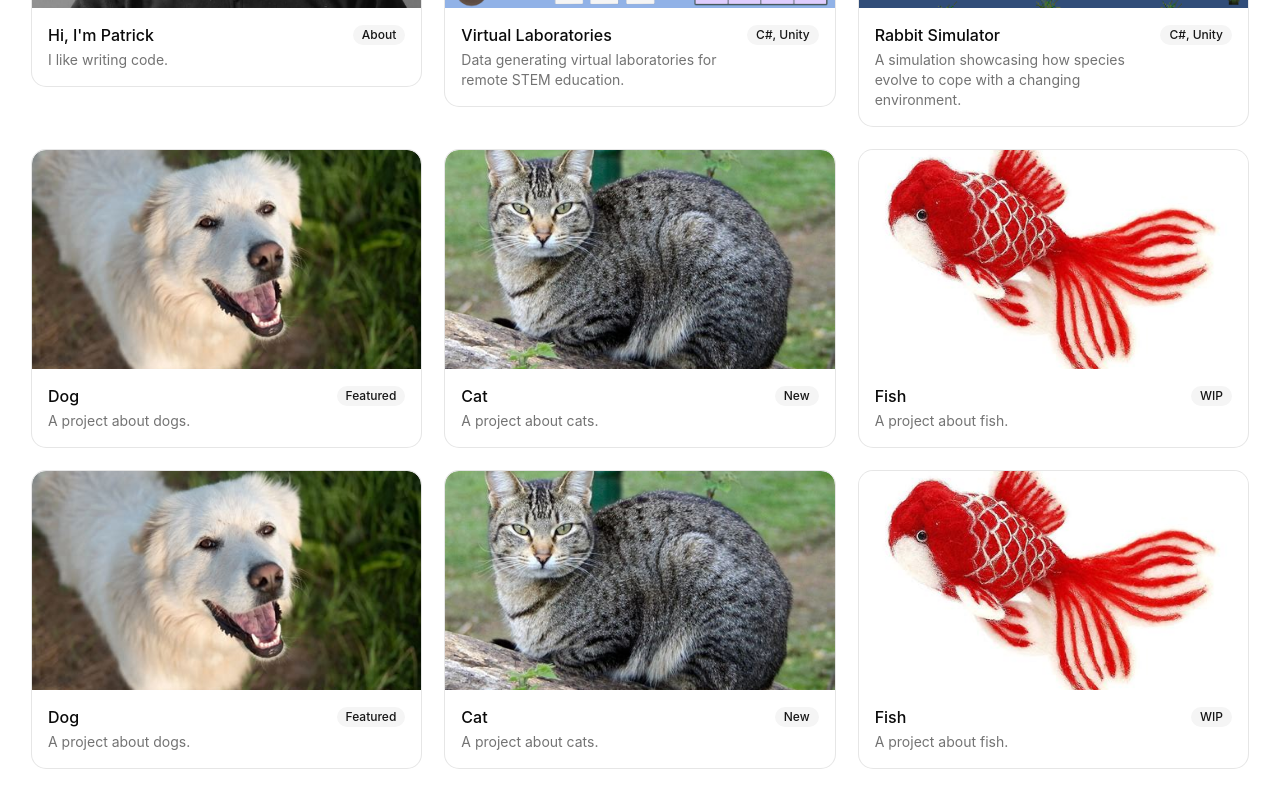
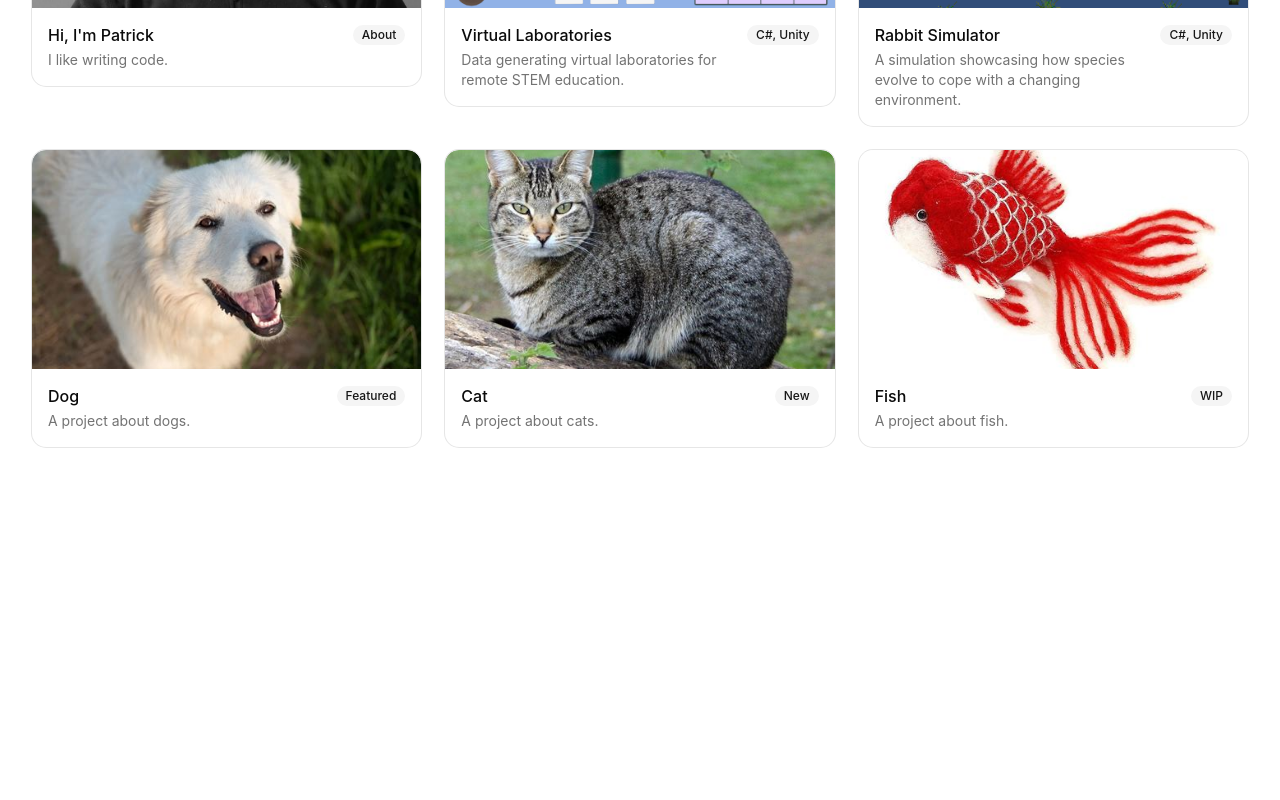
Before and after one commit to Patrickcoleman/Website2026, a React (Vite) app: page / in a window 1280 px wide. Shown: the part 312-1112 px from the top of the page. After the commit the page ends 800 px from the top, so only its background shows below. Built offline with nearby package versions, Linux system fonts and the light colour scheme.

Commit message:
removed some placeholder projects

```diff
--- a/src/data/projects.ts
+++ b/src/data/projects.ts
@@ -63,31 +63,4 @@ export const projects: Project[] = [
     buttonText: "View Project",
     link: "/projects/fish",
   },
-  {
-    id: "dog",
-    title: "Dog",
-    description: "A project about dogs.",
-    image: "/dog.png",
-    badge: "Featured",
-    buttonText: "View Project",
-    link: "/projects/dog",
-  },
-  {
-    id: "cat",
-    title: "Cat",
-    description: "A project about cats.",
-    image: "/cat.png",
-    badge: "New",
-    buttonText: "View Project",
-    link: "/projects/cat",
-  },
-  {
-    id: "fish",
-    title: "Fish",
-    description: "A project about fish.",
-    image: "/fish.png",
-    badge: "WIP",
-    buttonText: "View Project",
-    link: "/projects/fish",
-  },
 ]
```
